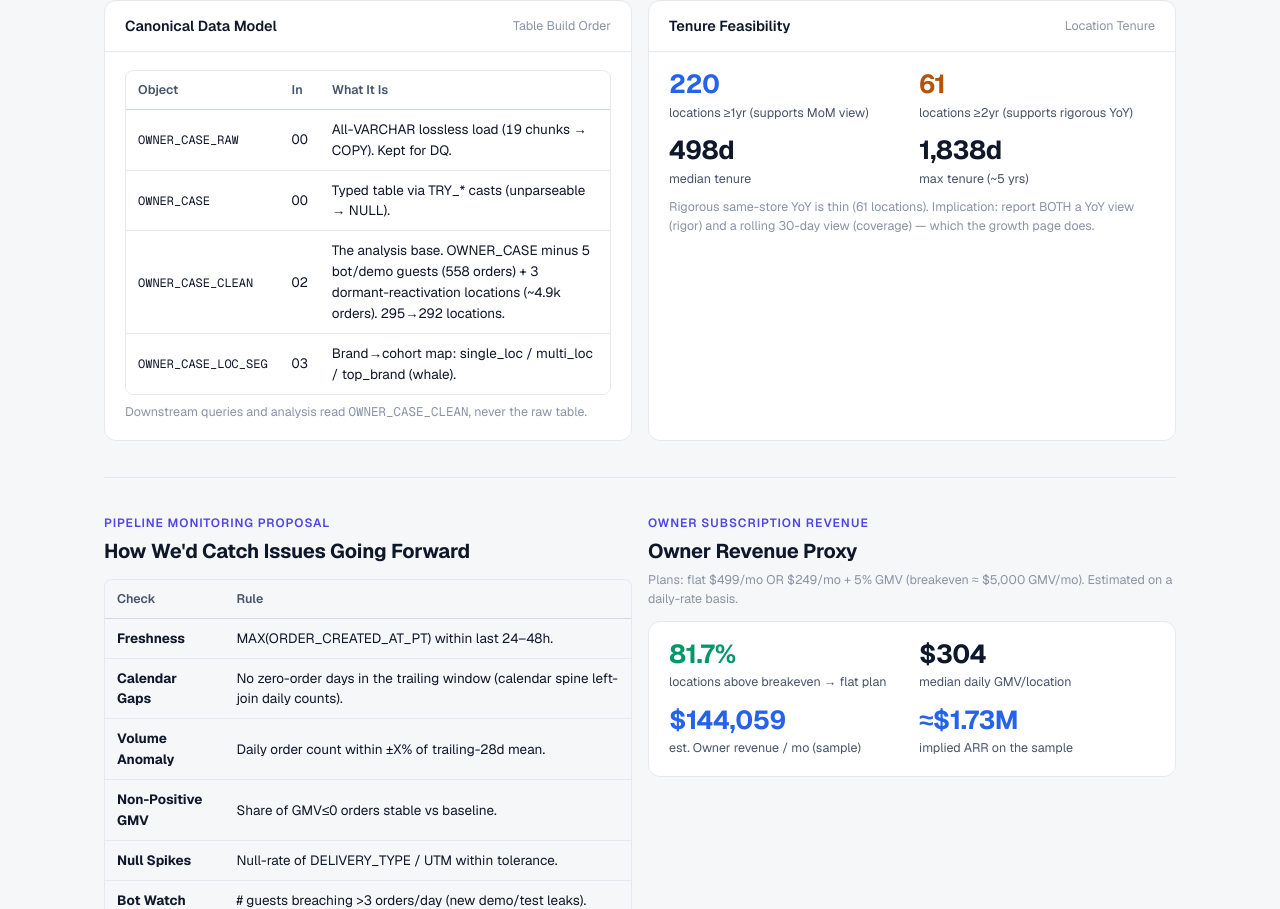
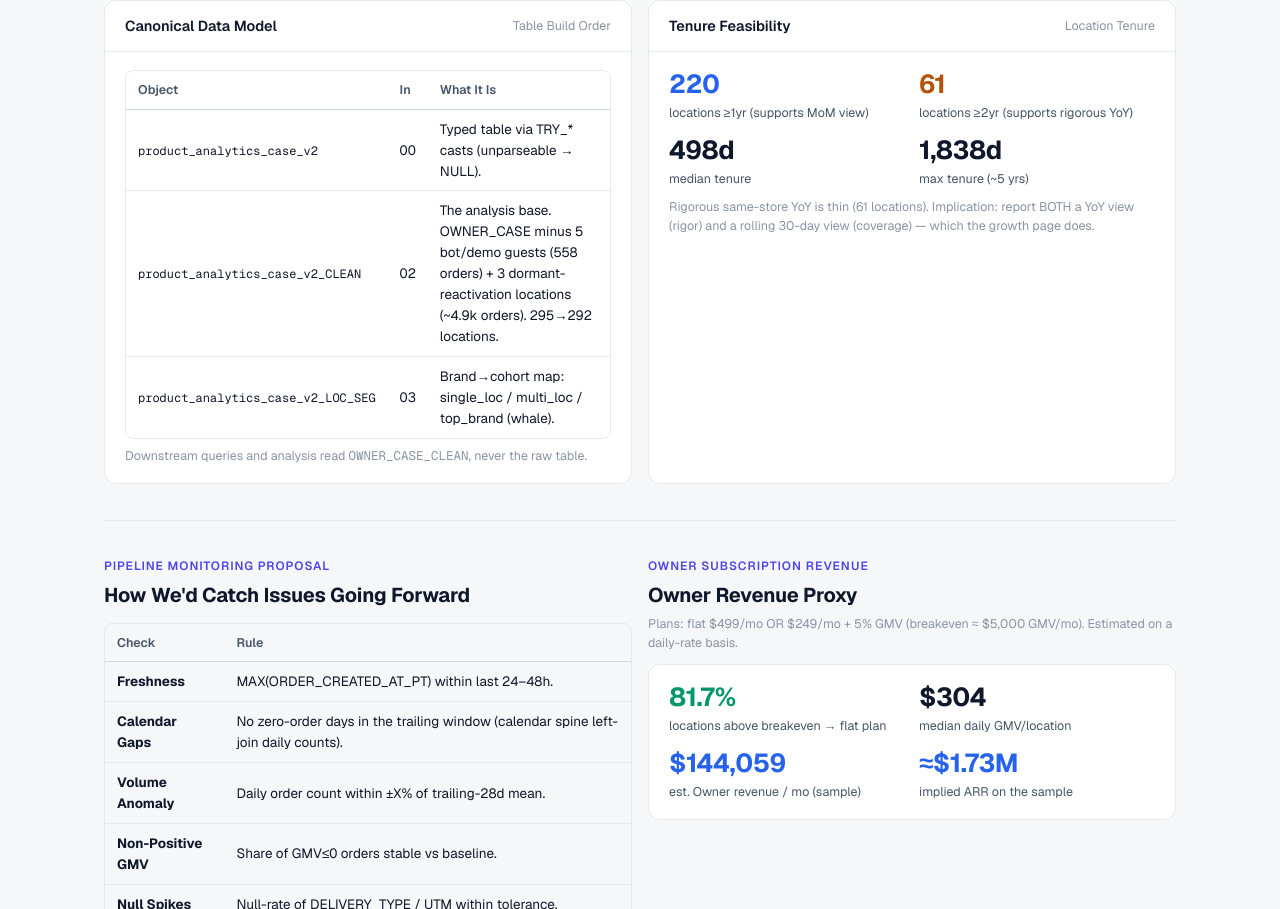
Before and after one commit to ShravanVijayabaskaran/sv-owner-growth-case-study, a Next.js app: page /data-quality in a window 1280 px wide. Shown: the part 2269-3178 px from the top of the page. Built offline with nearby package versions, Linux system fonts and the light colour scheme.

Commit message:
Update dataQuality.ts

```diff
--- a/src/data/dataQuality.ts
+++ b/src/data/dataQuality.ts
@@ -59,10 +59,9 @@ export const DQ_FINDINGS: { severity: DQSeverity; finding: string; detail: strin
 
 // Canonical data model
 export const DATA_MODEL: { object: string; where: string; what: string }[] = [
-  { object: "OWNER_CASE_RAW", where: "00", what: "All-VARCHAR lossless load (19 chunks → COPY). Kept for DQ." },
-  { object: "OWNER_CASE", where: "00", what: "Typed table via TRY_* casts (unparseable → NULL)." },
-  { object: "OWNER_CASE_CLEAN", where: "02", what: "The analysis base. OWNER_CASE minus 5 bot/demo guests (558 orders) + 3 dormant-reactivation locations (~4.9k orders). 295→292 locations." },
-  { object: "OWNER_CASE_LOC_SEG", where: "03", what: "Brand→cohort map: single_loc / multi_loc / top_brand (whale)." },
+  { object: "product_analytics_case_v2", where: "00", what: "Typed table via TRY_* casts (unparseable → NULL)." },
+  { object: "product_analytics_case_v2_CLEAN", where: "02", what: "The analysis base. OWNER_CASE minus 5 bot/demo guests (558 orders) + 3 dormant-reactivation locations (~4.9k orders). 295→292 locations." },
+  { object: "product_analytics_case_v2_LOC_SEG", where: "03", what: "Brand→cohort map: single_loc / multi_loc / top_brand (whale)." },
 ];
 
 // Monitoring proposal
```
